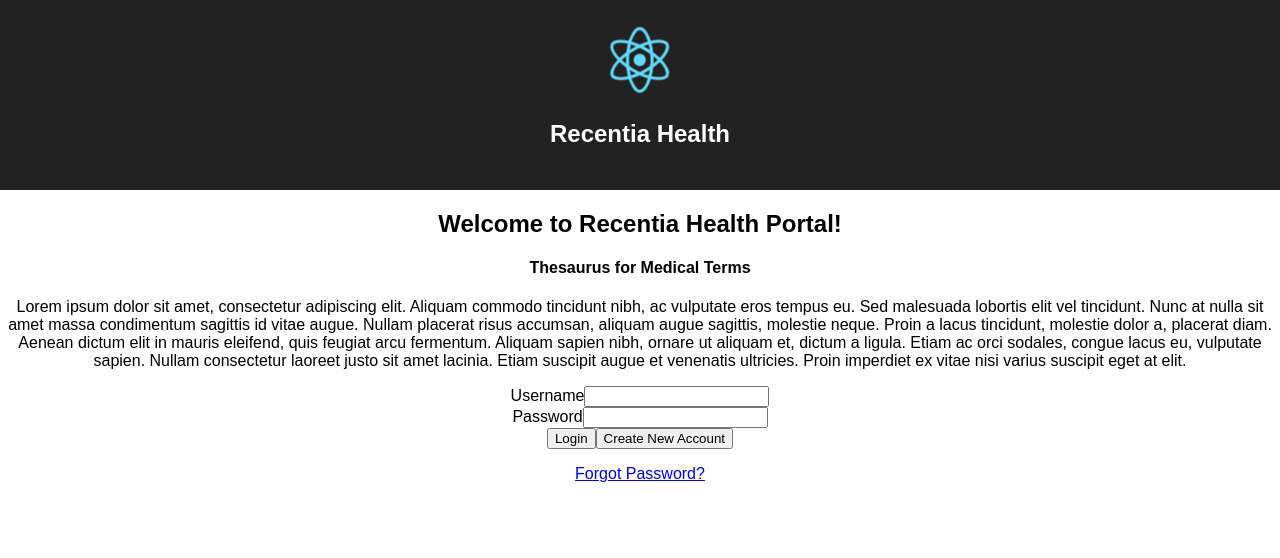
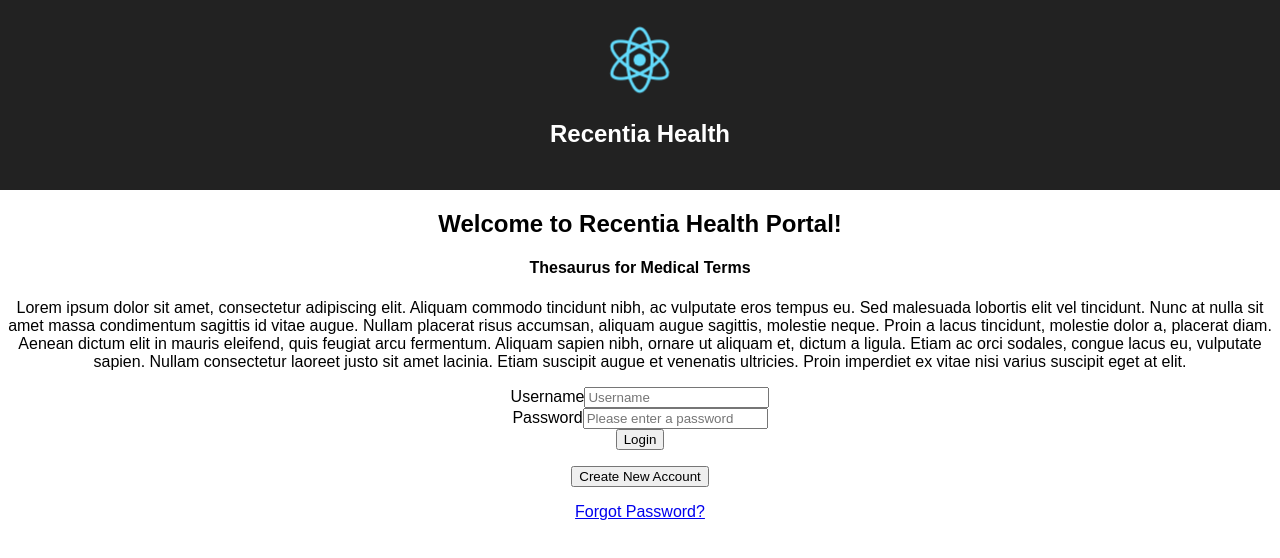
Before and after one commit to evanjohnso/recentia_health, a React (Create React App) app: page / in a window 1280 px wide. Shown: the top 558 px of the page. Built offline with nearby package versions, Linux system fonts and the light colour scheme.

Commit message:
add first form

```diff
--- a/src/App.js
+++ b/src/App.js
@@ -2,7 +2,68 @@ import React, { Component } from 'react';
 import logo from './logo.svg';
 import './App.css';
 
-class App extends Component {
+export default class App extends Component {
+  constructor(props) {
+    super(props)
+    this.state = {
+      username: '',
+      password: '',
+      loggedIn: false
+    };
+    this.handleChange = this.handleChange.bind(this);
+    this.handleSubmit = this.handleSubmit.bind(this);
+    this.signInPage = this.signInPage.bind(this);
+  }
+
+  handleChange(e) {
+    this.setState({
+      [e.target.name]: e.target.value
+    });
+  }
+
+  handleSubmit(e) {
+    e.preventDefault()
+    this.setState({
+      loggedIn: !this.state.loggedIn
+    });
+  }
+  signInPage() {
+    this.setState({
+      loggedIn: !this.state.loggedIn
+    });
+  }
+
+  signInForm() {
+    return (<form onSubmit={this.handleSubmit}>
+      <div>
+        <label>Username</label>
+        <input type="text"
+               placeholder="Username"
+               name="username"
+               value={this.state.username}
+               onChange={this.handleChange}
+              ></input>
+      </div>
+      <div>
+        <label>Password</label>
+        <input type="password"
+               placeholder="Please enter a password"
+               name="password"
+               value={this.state.password}
+               onChange={this.handleChange}
+               ></input>
+      </div>
+      <button type="submit">Login</button>
+    </form>)
+  }
+
+
+
+  anotherThing() {
+    return <button onClick={this.signInPage}>Sign In Page</button>
+  }
+
+
   render() {
     return (
       <div className="App">
@@ -12,23 +73,14 @@ class App extends Component {
         </header>
         <h2>Welcome to Recentia Health Portal!</h2>
         <h4>Thesaurus for Medical Terms</h4>
+        <h1>{this.state.username}</h1>
         <p>
         Lorem ipsum dolor sit amet, consectetur adipiscing elit. Aliquam commodo tincidunt nibh, ac vulputate eros tempus eu. Sed malesuada lobortis elit vel tincidunt. Nunc at nulla sit amet massa condimentum sagittis id vitae augue. Nullam placerat risus accumsan, aliquam augue sagittis, molestie neque. Proin a lacus tincidunt, molestie dolor a, placerat diam. Aenean dictum elit in mauris eleifend, quis feugiat arcu fermentum. Aliquam sapien nibh, ornare ut aliquam et, dictum a ligula. Etiam ac orci sodales, congue lacus eu, vulputate sapien. Nullam consectetur laoreet justo sit amet lacinia. Etiam suscipit augue et venenatis ultricies. Proin imperdiet ex vitae nisi varius suscipit eget at elit.
         </p>
-        <div>
-          <label>Username</label>
-          <input type="text"></input>
-        </div>
-        <div>
-          <label>Password</label>
-          <input type="text"></input>
-        </div>
-        <button type="submit">Login</button>
+        <p>{this.state.loggedIn ? this.anotherThing() : this.signInForm()}</p>
         <button>Create New Account</button>
         <p><a href="/">Forgot Password?</a></p>
       </div>
     );
   }
 }
-
-export default App;
```
